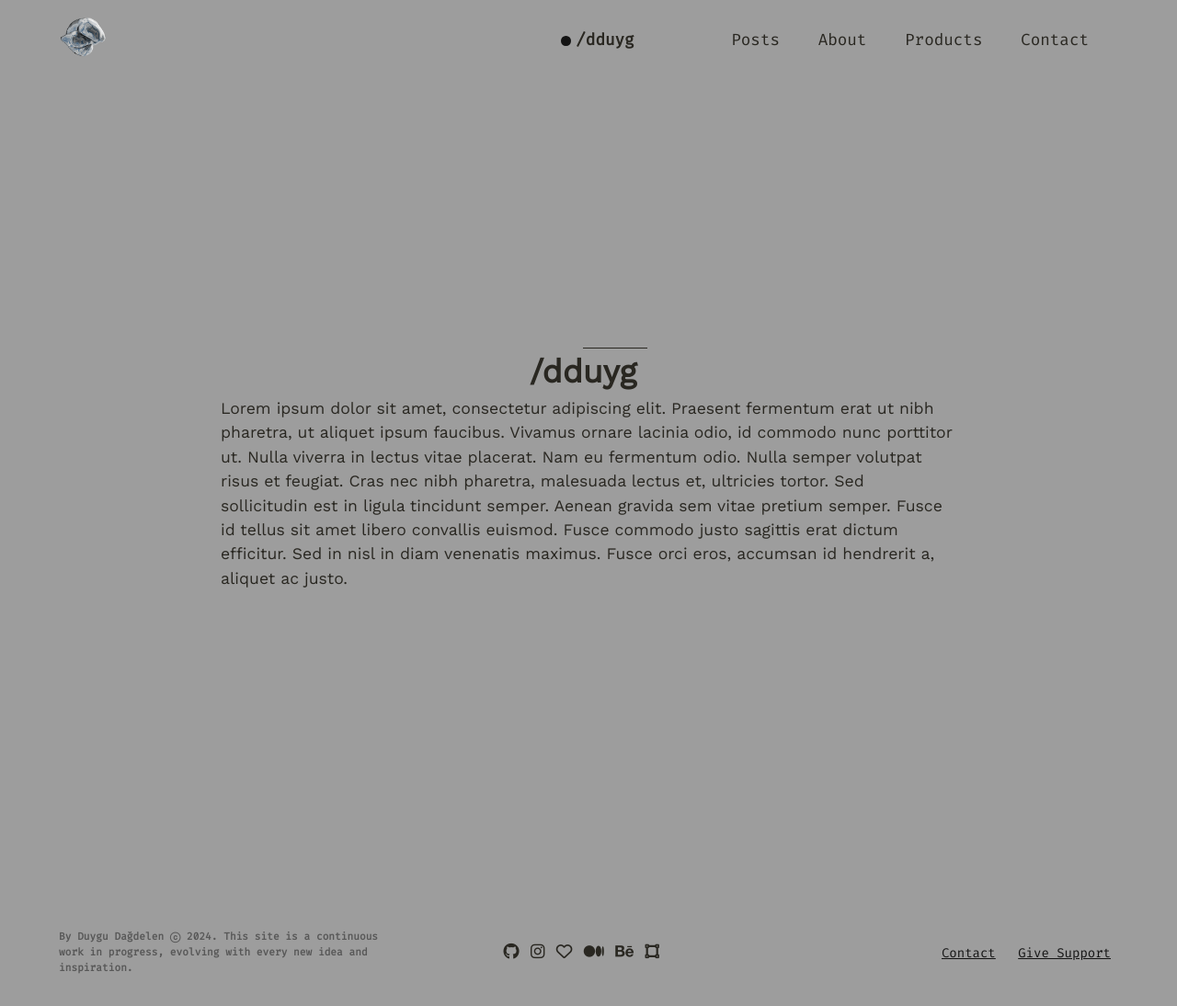
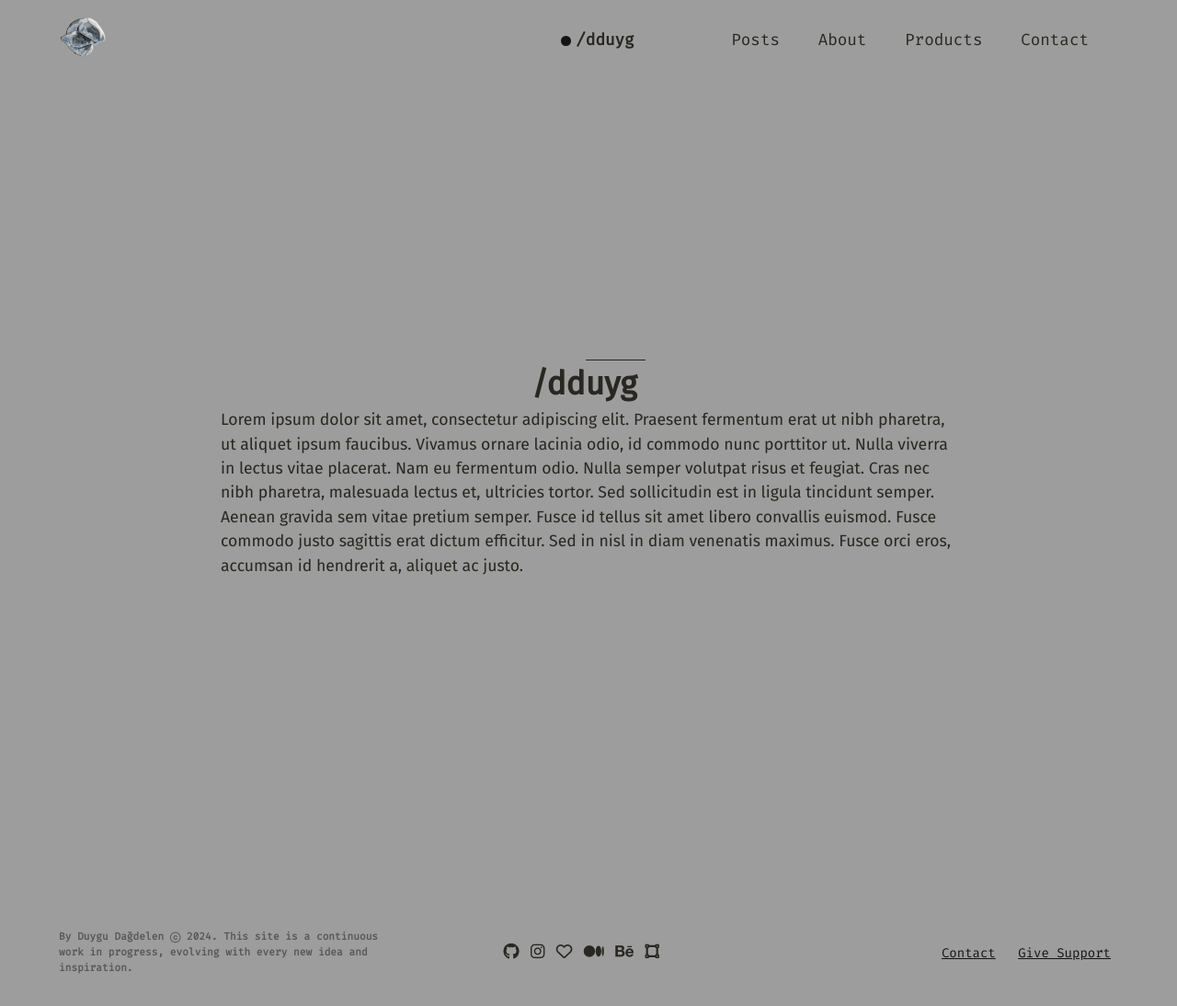
Before and after one commit to dduyg/duuuy, a Jekyll site: the page built from index.html, in a window 1280 px wide. Shown: the whole page at 92% size. Built offline with Jekyll 4.4.1, drawn with Linux system fonts in a browser that asks for light colours; nearby versions of some CDN libraries.

Commit message:
Update main.css

```diff
--- a/assets/main.css
+++ b/assets/main.css
@@ -3,7 +3,7 @@
   --color-light-main: #292721;
   --marker: #C9C9BF;
   --back: #9D9D9D;
-  --main-font: "Work Sans", sans-serif;
+  --main-font: "Fira Sans", sans-serif;
   --mono-font: "Fira Code", monospace;
 }
 
```
